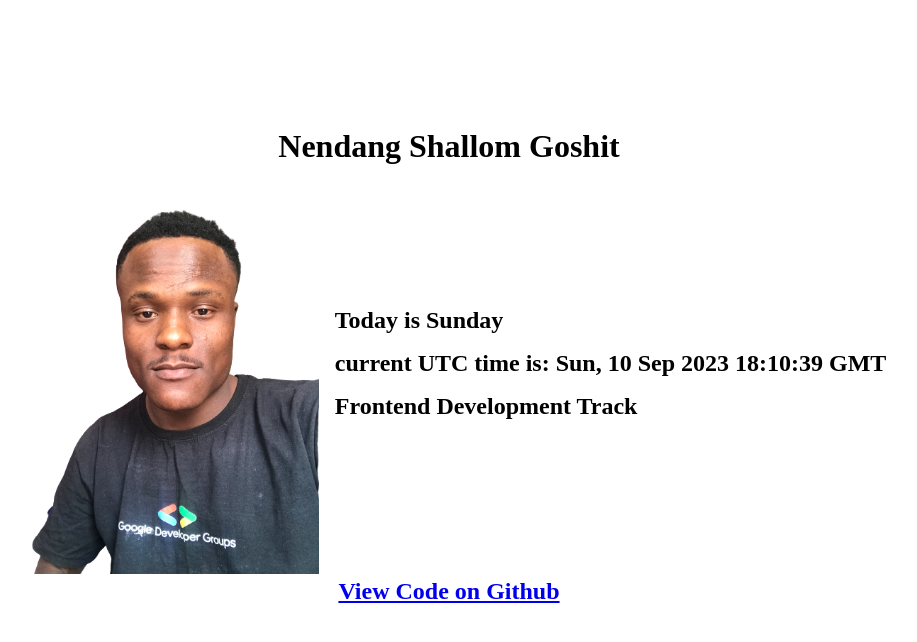
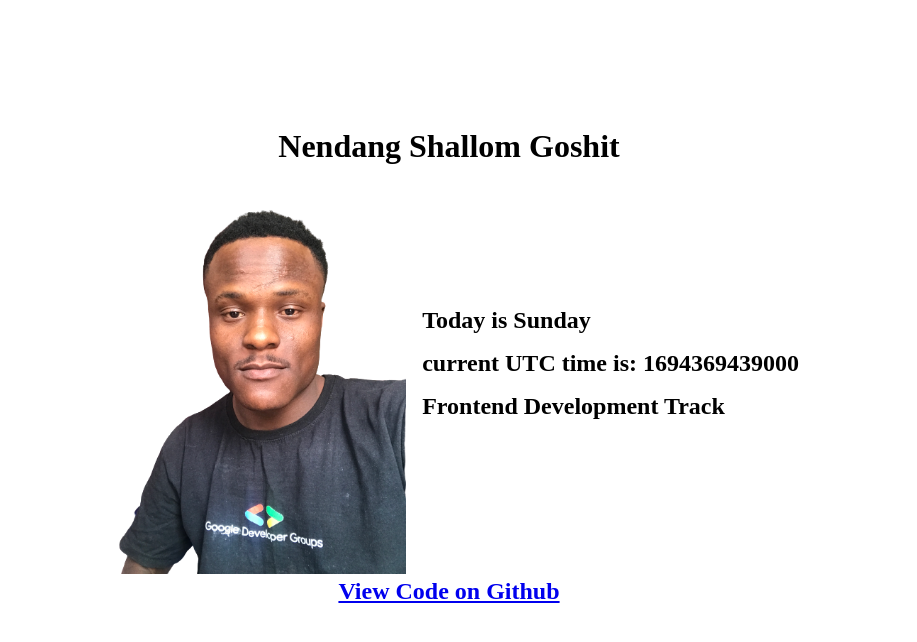
Before and after one commit to shallomflex/HNG-stage1, a plain HTML site: page index.html in a window 1280 px wide. Shown: the whole page, without its empty margins (191-1108 px from the left). Drawn offline with Linux system fonts and the light colour scheme.

Commit message:
utc in milliseconds

```diff
--- a/script.js
+++ b/script.js
@@ -20,7 +20,7 @@ dayOfWeekDisplay.textContent += currentDayOfWeek;
 
 
 // TO GET CURRENT UTC TIME
-const currentUTCDate = new Date().toUTCString();
+const currentUTCDate = new Date().getTime()
 
 const utcTimeDisplay = document.getElementById('UTC_time');
 
```
Also changed, not shown: style.css (+0 -7 lines).
